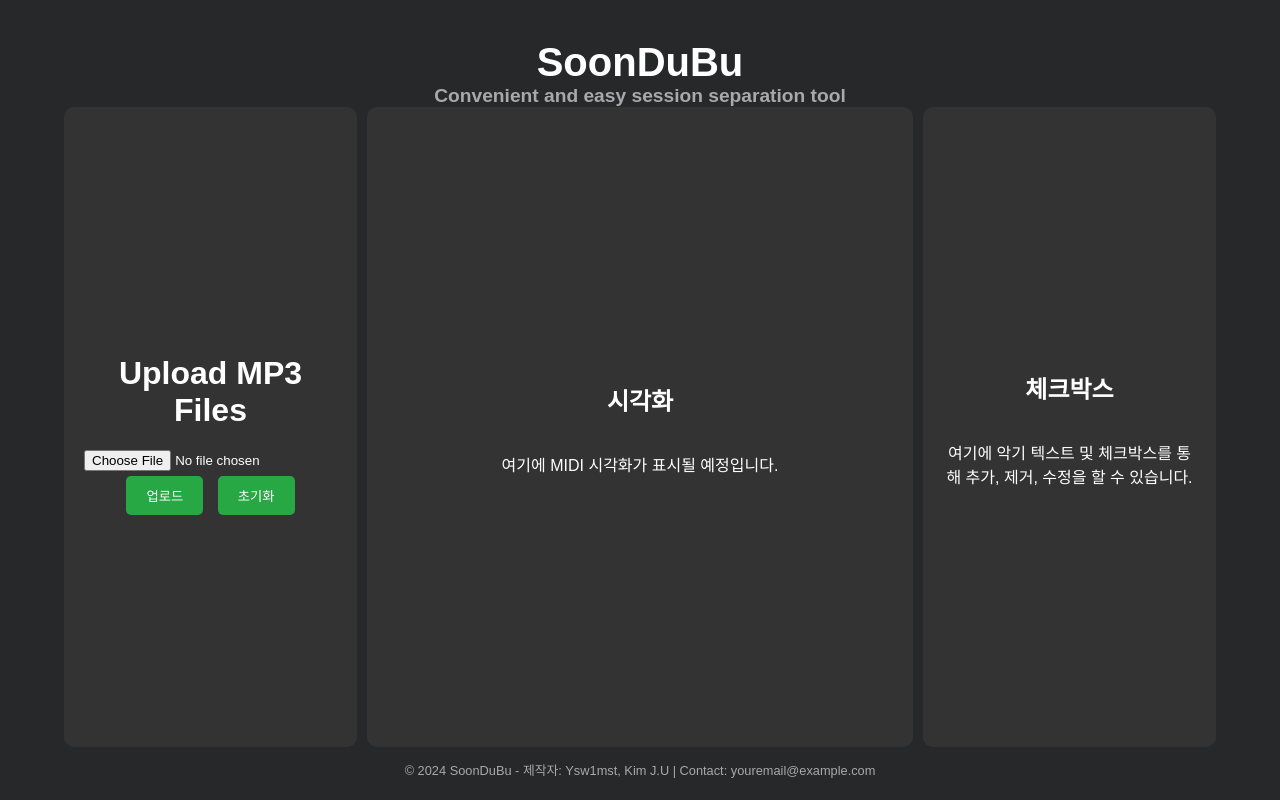
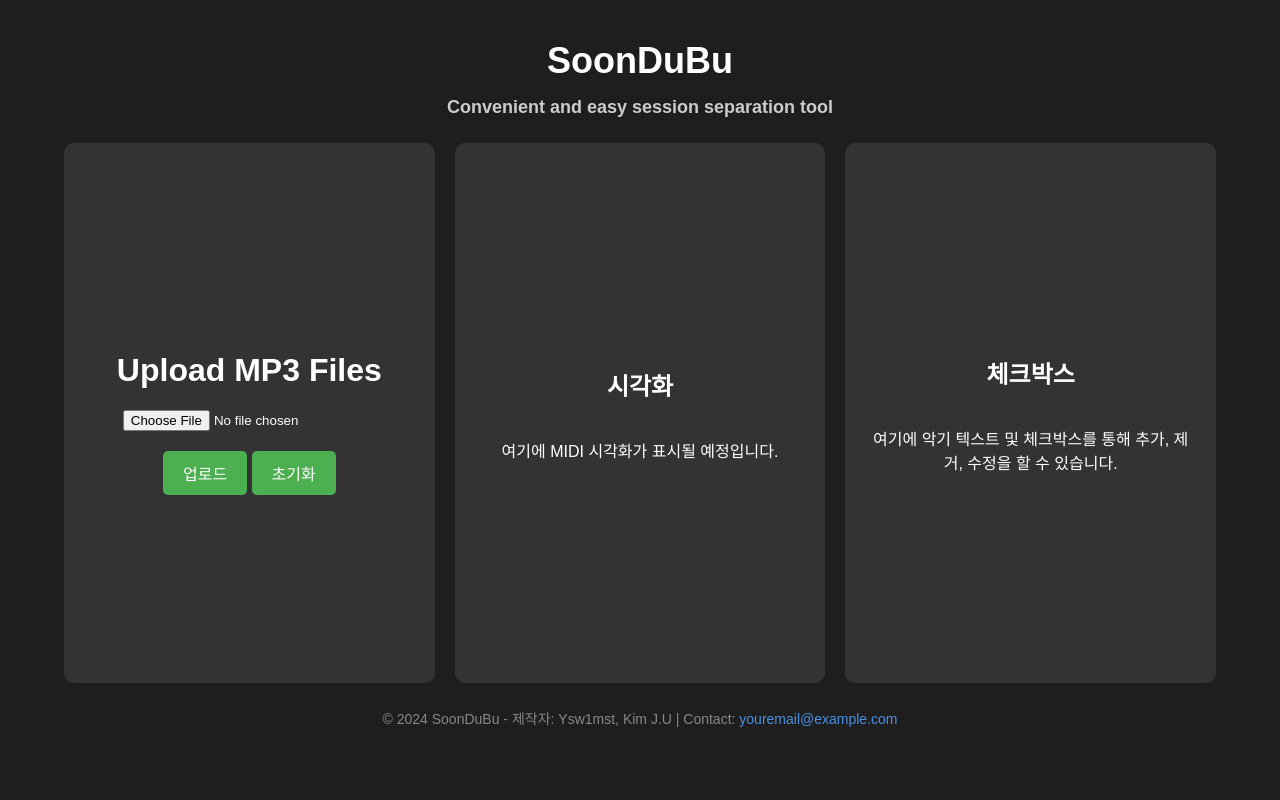
Before and after one commit to Ysw1mst/soonDubu, a Flask app: page / in a window 1280 px wide. Run offline with Flask 2, Linux system fonts and the light colour scheme.

Commit message:
Your commit message

```diff
--- a/static/script.js
+++ b/static/script.js
@@ -13,7 +13,6 @@ separators.forEach(separator => {
 
     function resize(e) {
         const containerWidth = document.querySelector('.container').offsetWidth;
-
         if (separator.previousElementSibling === leftBox) {
             let newWidth = e.clientX - leftBox.getBoundingClientRect().left;
             leftBox.style.flex = `0 0 ${Math.max(newWidth, containerWidth * 0.1)}px`;
--- a/static/styles.css
+++ b/static/styles.css
@@ -1,16 +1,12 @@
-/* 기본 스타일 설정 */
+/* 전체 화면 기본 설정 */
 body {
-    background-color: #27282A;
+    margin: 0;
+    font-family: Arial, sans-serif;
+    background-color: #1E1E1E;
     color: #FFFFFF;
-    font-family: Arial, sans-serif;
-    margin: 0;
-    padding: 0;
-    display: flex;
-    flex-direction: column;
-    align-items: center;
 }
 
-/* 상단 제목 스타일 */
+/* 헤더 스타일 */
 .header {
     text-align: center;
     margin-top: 40px;
@@ -18,29 +14,38 @@ body {
 }
 
 .header h1 {
-    font-size: 2.5em;
+    font-size: 36px;
     margin: 0;
 }
 
 .header h2 {
-    font-size: 1.2em;
-    margin: 0;
-    color: #A9A9A9;
+    font-size: 18px;
+    color: #CCCCCC;
 }
 
-/* 컨테이너 스타일 */
+/* 메인 컨테이너 스타일 */
 .container {
     display: flex;
     align-items: center;
     justify-content: center;
-    height: calc(100vh - 200px);
+    height: calc(100vh - 250px);
     max-width: 90%;
     margin: 0 auto;
-    gap: 10px;
+    gap: 20px; /* 박스 사이 간격 */
+}
+
+/* 조절 가능한 경계선 스타일 */
+.separator {
+    background-color: #4F4F4F;
+    width: 10px;
+    cursor: col-resize;
+    height: 100%;
+    border-radius: 5px;
 }
 
 /* 박스 스타일 */
 .box {
+    min-height: 500px; /* 세로 길이 고정 */
     background-color: #333;
     border-radius: 10px;
     padding: 20px;
@@ -52,71 +57,58 @@ body {
 }
 
 .left-box, .middle-box, .right-box {
-    height: 100%;
+    flex: 1; /* 박스 기본 너비 설정 */
 }
 
-.left-box {
-    flex: 1;
-}
-
-.middle-box {
-    flex: 2;
-}
-
-.right-box {
-    flex: 1;
-}
-
-/* 구분선 스타일 */
-.separator {
-    background-color: #4F4F4F;
-    width: 10px;
-    cursor: col-resize;
-    height: 100%;
-    margin: 0;
-    position: relative;
-}
-
-.separator::after {
-    content: "";
-    position: absolute;
-    top: 0;
-    bottom: 0;
-    left: -5px;
-    right: -5px;
-    background-color: transparent;
-    cursor: col-resize;
-}
-
-/* 하단 설명 텍스트 */
+/* 하단 설명 스타일 */
 .footer {
     text-align: center;
-    color: #A9A9A9;
-    font-size: 0.8em;
+    font-size: 14px;
+    color: #888888;
     margin-top: 20px;
+    padding-bottom: 20px;
 }
 
 .footer a {
-    color: #A9A9A9;
+    color: #4A90E2;
     text-decoration: none;
 }
 
 .footer a:hover {
-    color: #FFFFFF;
     text-decoration: underline;
 }
 
 /* 버튼 스타일 */
 button {
-    background-color: #28a745;
-    color: #fff;
+    background-color: #4CAF50;
+    color: white;
     border: none;
     border-radius: 5px;
     padding: 10px 20px;
     cursor: pointer;
-    margin: 5px;
+    font-size: 16px;
+    margin-top: 10px;
 }
 
 button:hover {
-    background-color: #218838;
+    background-color: #45a049;
 }
+
+button:active {
+    background-color: #3e8e41;
+}
+
+/* 파일 선택 및 업로드 버튼 */
+input[type="file"] {
+    margin-bottom: 10px;
+}
+
+/* 링크 스타일 */
+a {
+    color: #4A90E2;
+    text-decoration: none;
+}
+
+a:hover {
+    text-decoration: underline;
+}
```
